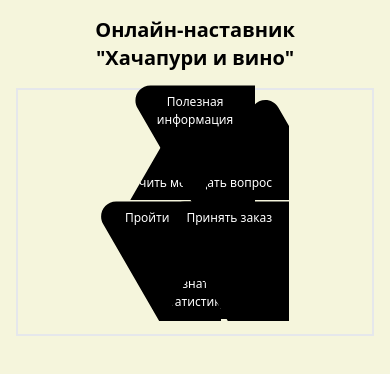
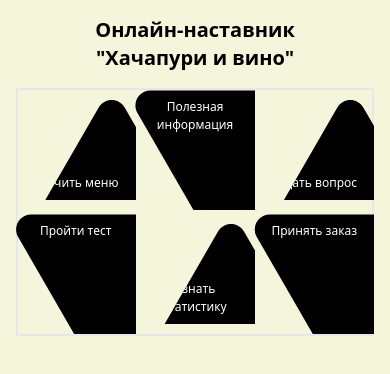
Before and after one commit to moxai-dev/moxai-tma-frontend, a plain HTML site: page docs/index.html in a window 390 px wide. Drawn offline with nearby package versions, Linux system fonts and the light colour scheme.

Commit message:
Try to adapt for mobile

```diff
--- a/docs/index.html
+++ b/docs/index.html
@@ -96,14 +96,14 @@
         font-size: 12px;
       }
       /* Если смещения (shift) портят внешний вид на маленьком экране – можно их отключить или скорректировать */
-      /*.shift-1,
+      .shift-1,
       .shift-2,
       .shift-3,
       .shift-4,
       .shift-5,
       .shift-6 {
         transform: none;
-      }*/
+      }
       /* Опционально: изменяем сетку на 2 колонки для удобства (если 3 колонки кажутся слишком сжатыми) */
       /*.grid {
         grid-template-columns: repeat(2, 1fr);
```
